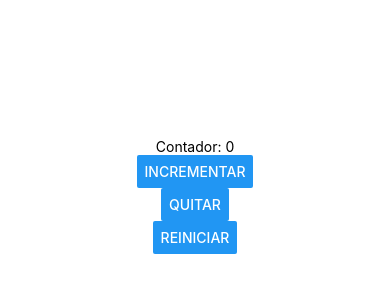
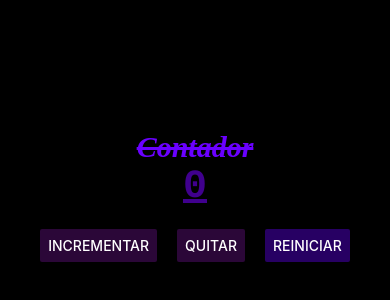
Before and after one commit to jorgerangel09/PAM215, a React Native app in the folder intro/: screen / in a window 390 px wide. Shown: the part 226-526 px from the top of the page. Built offline with nearby package versions, Linux system fonts and the light colour scheme.

Commit message:
Practica 6

```diff
--- a/intro/App.js
+++ b/intro/App.js
@@ -1,34 +1,10 @@
-//1. Imports: Zona de importaciones
-import { StatusBar } from 'expo-status-bar';
-import { StyleSheet, Text, View, Button} from 'react-native';
-import React,{useState} from 'react';
+import ContadorScreens from './screens/ContadorScreens';
 
-//2. Main: Zona de componentes
 export default function App() {
-
-  const[contador,setContador]=useState(0);
 
   return (
 
-    <View style={styles.container}>
-
-      <Text>Contador: {contador}</Text>
-      <Button title='Incrementar' onPress={()=>setContador(contador+1)}> </Button>
-      <Button title='Quitar' onPress={()=>setContador(contador-1)}> </Button>
-      <Button title='Reiniciar' onPress={()=>setContador(0)}> </Button>
-      <StatusBar style="auto" />
-
-    </View>
+    <ContadorScreens></ContadorScreens>
 
   );
 }
-
-//3. Estilos: Zona de estilos y pisicionamiento
-const styles = StyleSheet.create({
-  container: {
-    flex: 1,
-    backgroundColor: '#fff',
-    alignItems: 'center',
-    justifyContent: 'center',
-  },
-});
--- /dev/null
+++ b/intro/screens/ContadorScreens.js
@@ -0,0 +1,59 @@
+//1. Imports: Zona de importaciones
+import { StatusBar } from 'expo-status-bar';
+import { StyleSheet, Text, View, Button} from 'react-native';
+import React,{useState} from 'react';
+
+//2. Main: Zona de componentes
+export default function App() {
+
+  const[contador,setContador]=useState(0);
+
+  return (
+
+    <View style={styles.container}>
+
+      <Text style={styles.texto}>Contador</Text>
+      <Text style={styles.texto2}>{contador}</Text>
+
+      <View style={styles.contenedorBotones}>
+      <Button color='#2b0738' title='Incrementar' onPress={()=>setContador(contador+1)}> </Button>
+      <Button color='#2b0738' title='Quitar' onPress={()=>setContador(contador-1)}> </Button>
+      <Button color='#6600ff63' title='Reiniciar' onPress={()=>setContador(0)}> </Button>
+      </View>
+
+      <StatusBar style="auto" />
+
+    </View>
+
+  );
+}
+
+//3. Estilos: Zona de estilos y posicionamiento
+const styles = StyleSheet.create({
+  container: {
+    flex: 1,
+    backgroundColor: '#000000ff',
+    alignItems: 'center',
+    justifyContent: 'center',
+  },
+  texto:{
+    fontFamily:'Times New Roman',
+    fontSize:30,
+    color:'#6a00ffff',
+    fontWeight:'bold',
+    fontStyle:'italic',
+    textDecorationLine:'line-through',
+  },
+  texto2:{
+    fontFamily:'Courier',
+    fontSize:40,
+    color:'#40008eff',
+    fontWeight:'900',
+    textDecorationLine:'underline',
+  },
+  contenedorBotones:{
+    marginTop:20,
+    flexDirection:'row',
+    gap:20,
+  },
+});
```
